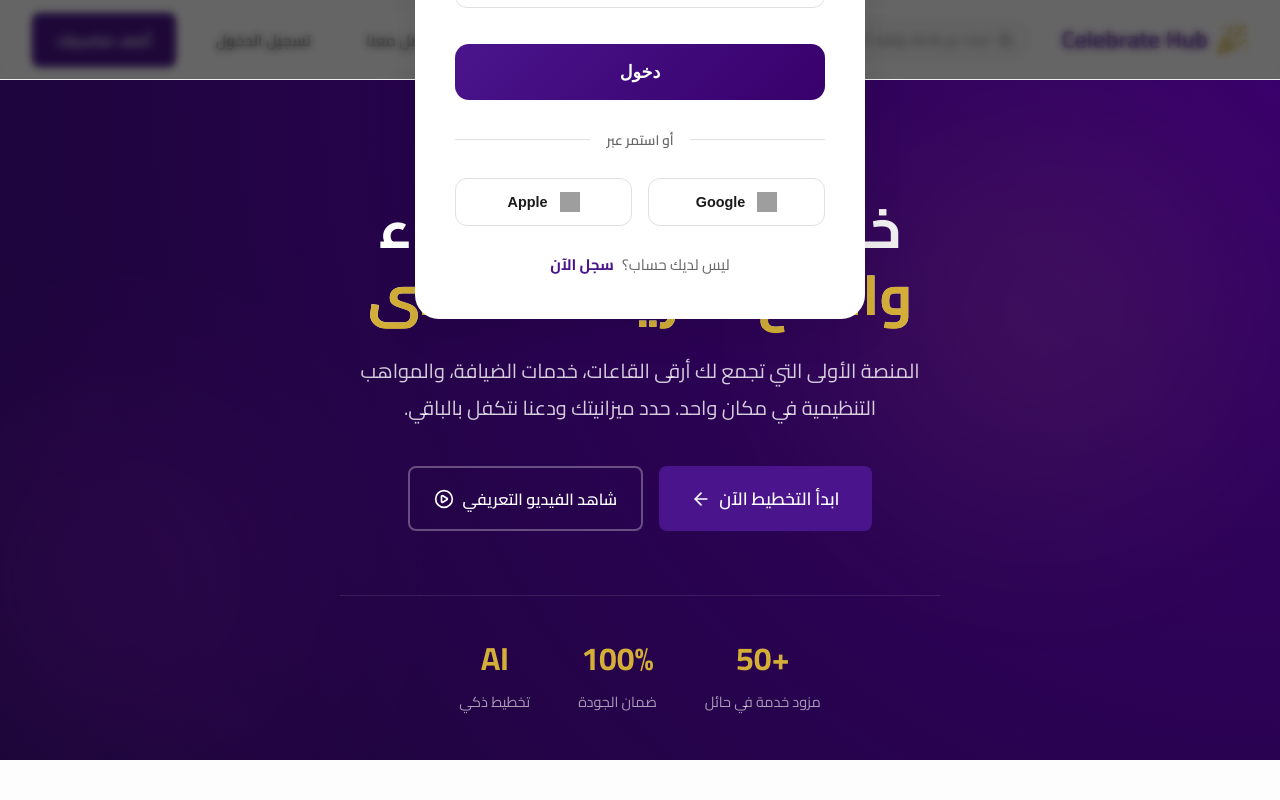
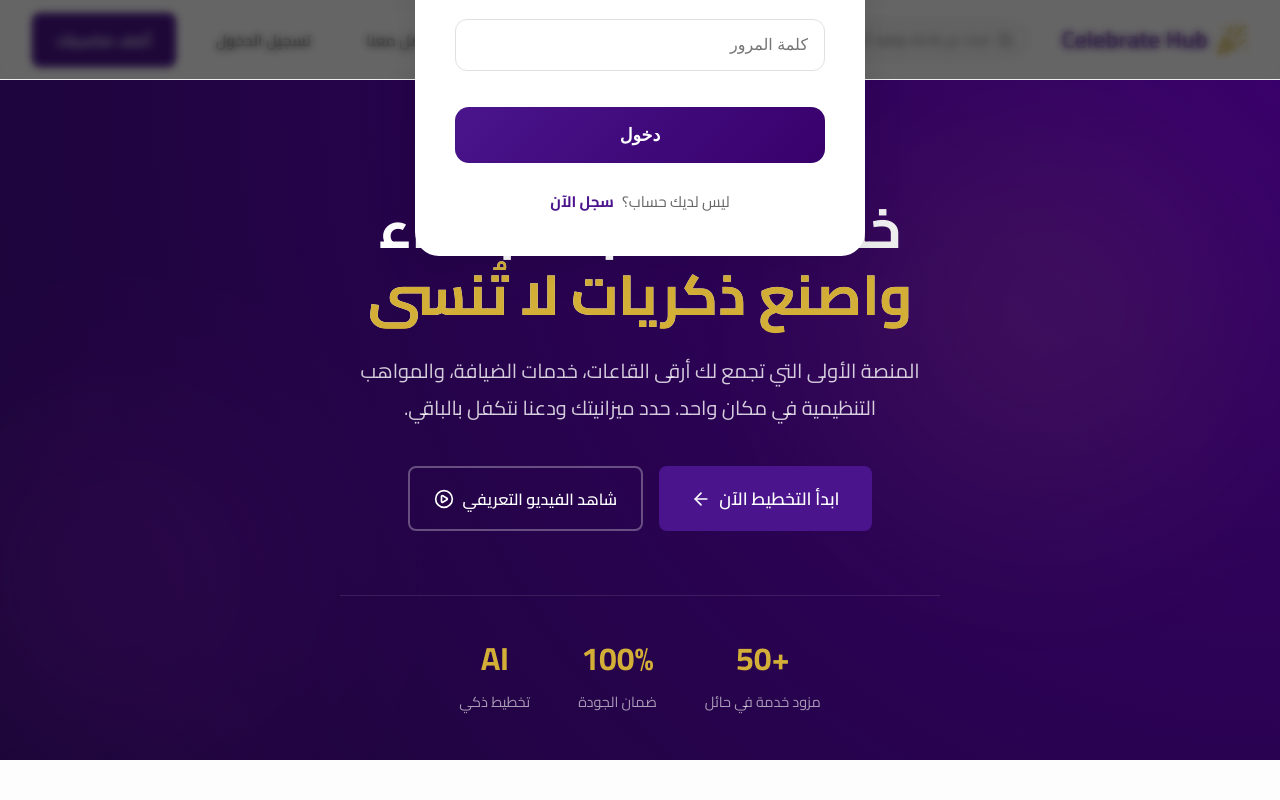
Before and after one commit to DrYounis/Celebrate-Hub, a Next.js app in the folder client/: page / in a window 1280 px wide. Both pictures are taken after a click on the button "تسجيل الدخول". Shown: the top 800 px of the page. Built offline with nearby package versions, Linux system fonts and the light colour scheme; no server answers; grey boxes are pictures that could not be loaded.

Commit message:
feat: remove Google and Apple social login buttons

```diff
--- a/client/src/components/AuthPortal.tsx
+++ b/client/src/components/AuthPortal.tsx
@@ -55,23 +55,6 @@ export const AuthPortal: React.FC<AuthPortalProps> = ({ onSuccess }) => {
         } catch (err: any) {
             setError(err.message || 'حدث خطأ ما');
         } finally {
-            setLoading(false);
-        }
-    };
-
-    const handleSocialLogin = async (provider: 'google' | 'apple') => {
-        setLoading(true);
-        setError(null);
-        try {
-            const { error: socialError } = await supabase.auth.signInWithOAuth({
-                provider,
-                options: {
-                    redirectTo: `${window.location.origin}/dashboard`,
-                }
-            });
-            if (socialError) throw socialError;
-        } catch (err: any) {
-            setError(err.message || 'حدث خطأ في تسجيل الدخول الاجتماعي');
             setLoading(false);
         }
     };
@@ -146,32 +129,6 @@ export const AuthPortal: React.FC<AuthPortalProps> = ({ onSuccess }) => {
                 </button>
             </form>
 
-            <div className={styles.divider}>
-                <span className={styles.dividerText}>أو استمر عبر</span>
-            </div>
-
-            <div className={styles.socialGrid}>
-                <button
-                    onClick={() => handleSocialLogin('google')}
-                    className={styles.socialButton}
-                    type="button"
-                    disabled={loading}
-                >
-                    <img src="https://www.svgrepo.com/show/355037/google.svg" className={styles.socialIcon} alt="Google" />
-                    <span className={styles.socialText}>Google</span>
-                </button>
-
-                <button
-                    onClick={() => handleSocialLogin('apple')}
-                    className={styles.socialButton}
-                    type="button"
-                    disabled={loading}
-                >
-                    <img src="https://www.svgrepo.com/show/442930/apple.svg" className={styles.socialIcon} alt="Apple" />
-                    <span className={styles.socialText}>Apple</span>
-                </button>
-            </div>
-
             <div className={styles.toggleLink}>
                 {isLogin ? 'ليس لديك حساب؟' : 'لديك حساب بالفعل؟'}
                 <span
```
